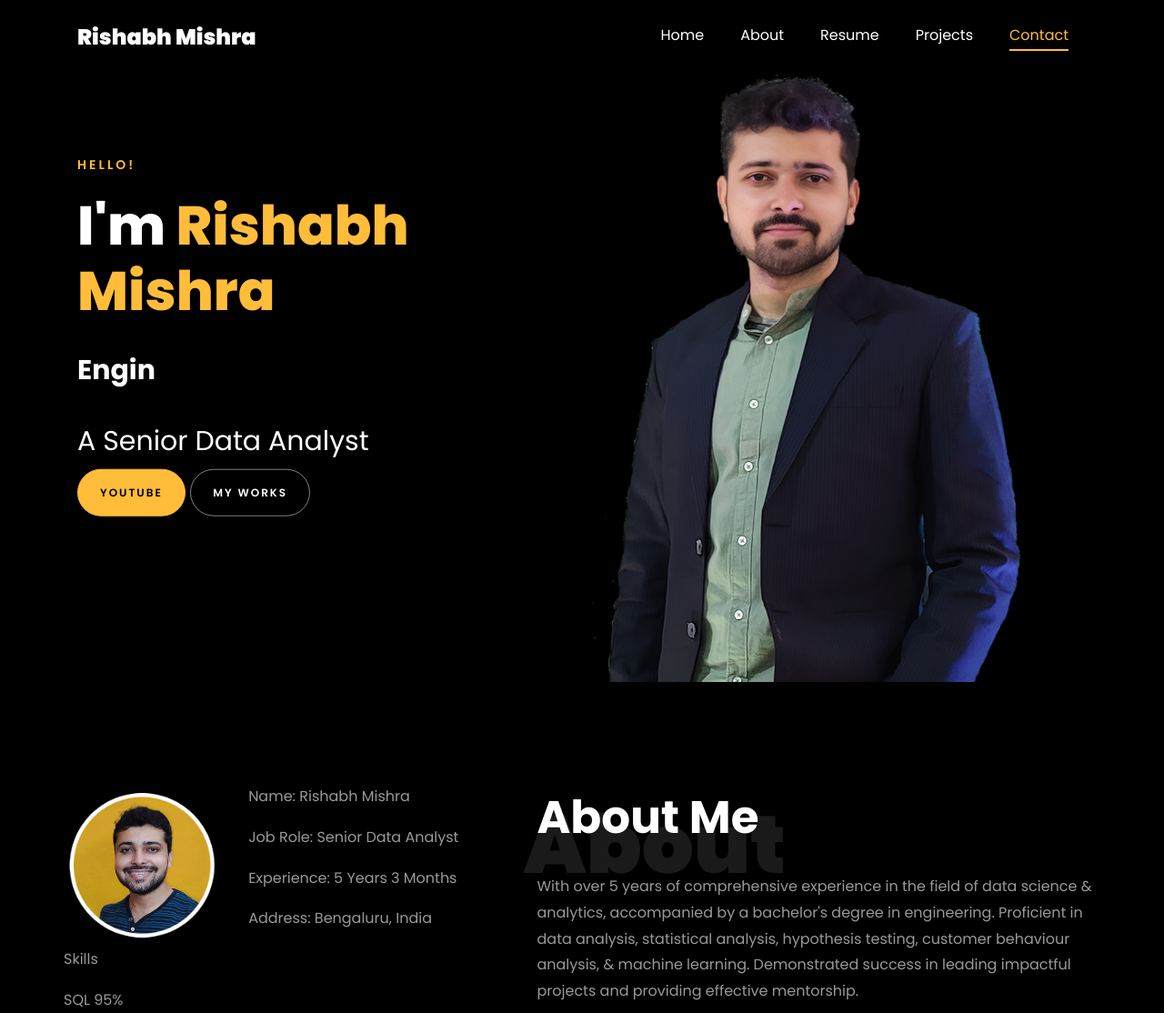
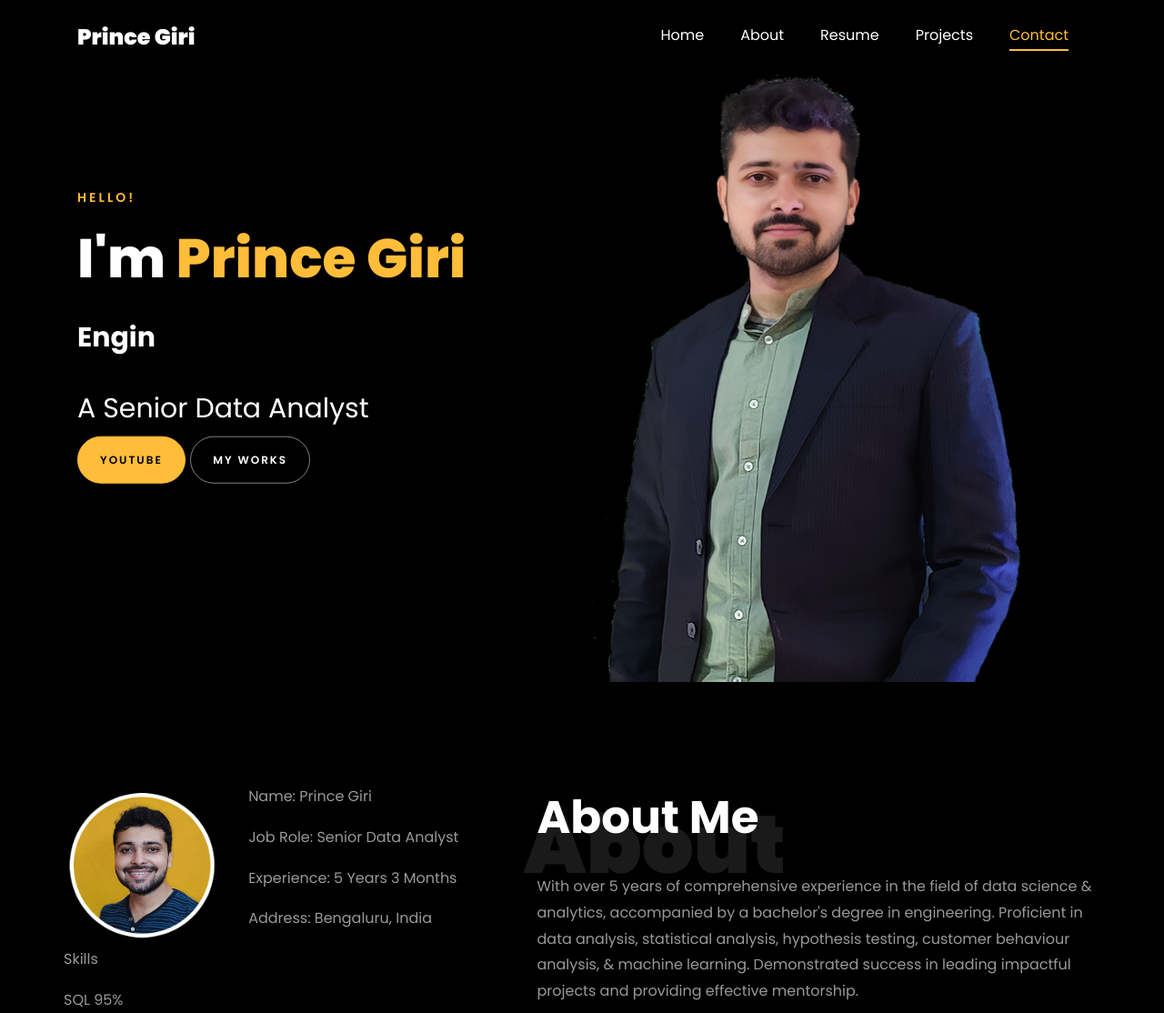
Before and after one commit to prince-giri/my_portfolio, a plain HTML site: page index.html in a window 1280 px wide. Shown: the top 1114 px of the page at 91% size. Drawn offline with Linux system fonts and the light colour scheme; files whose address does not match are found by name.

Commit message:
small chnages in name

```diff
--- a/index.html
+++ b/index.html
@@ -1,7 +1,7 @@
 <!DOCTYPE html>
 <html lang="en">
   <head>
-    <title>Rishabh Mishra Portfolio</title>
+    <title>Prince Giri Portfolio</title>
     <meta charset="utf-8">
     <meta name="viewport" content="width=device-width, initial-scale=1, shrink-to-fit=no">
 
@@ -119,7 +119,7 @@
 
     <nav class="navbar navbar-expand-lg navbar-dark ftco_navbar ftco-navbar-light site-navbar-target" id="ftco-navbar">
 	    <div class="container">
-	      <a class="navbar-brand" href="index.html">Rishabh Mishra</a>
+	      <a class="navbar-brand" href="index.html">Prince Giri</a>
 	      <button class="navbar-toggler js-fh5co-nav-toggle fh5co-nav-toggle" type="button" data-toggle="collapse" data-target="#ftco-nav" aria-controls="ftco-nav" aria-expanded="false" aria-label="Toggle navigation">
 	        <span class="oi oi-menu"></span> Menu
 	      </button>
@@ -147,7 +147,7 @@
 		          <div class="one-forth d-flex  align-items-center ftco-animate" data-scrollax=" properties: { translateY: '70%' }">
 		          	<div class="text">
 		          		<span class="subheading">Hello!</span>
-			            <h1 class="mb-4 mt-3">I'm <span>Rishabh Mishra</span></h1>
+			            <h1 class="mb-4 mt-3">I'm <span>Prince Giri</span></h1>
 
 						<!-- Element to contain animated typing -->
 						<span id="typing-animation"></span>
@@ -219,7 +219,7 @@
 									<!-- Details next to profile image -->
 									<div class="col-sm-6 col-md-7">
 									  <div class="about-info">
-										<p><span class="title-s">Name: </span> <span>Rishabh Mishra</span></p>
+										<p><span class="title-s">Name: </span> <span>Prince Giri</span></p>
 										<p><span class="title-s">Job Role: </span> <span>Senior Data Analyst</span></p>
 										<p><span class="title-s">Experience: </span> <span>5 Years 3 Months</span></p>
 										<p><span class="title-s">Address: </span> <span>Bengaluru, India</span></p>
```
